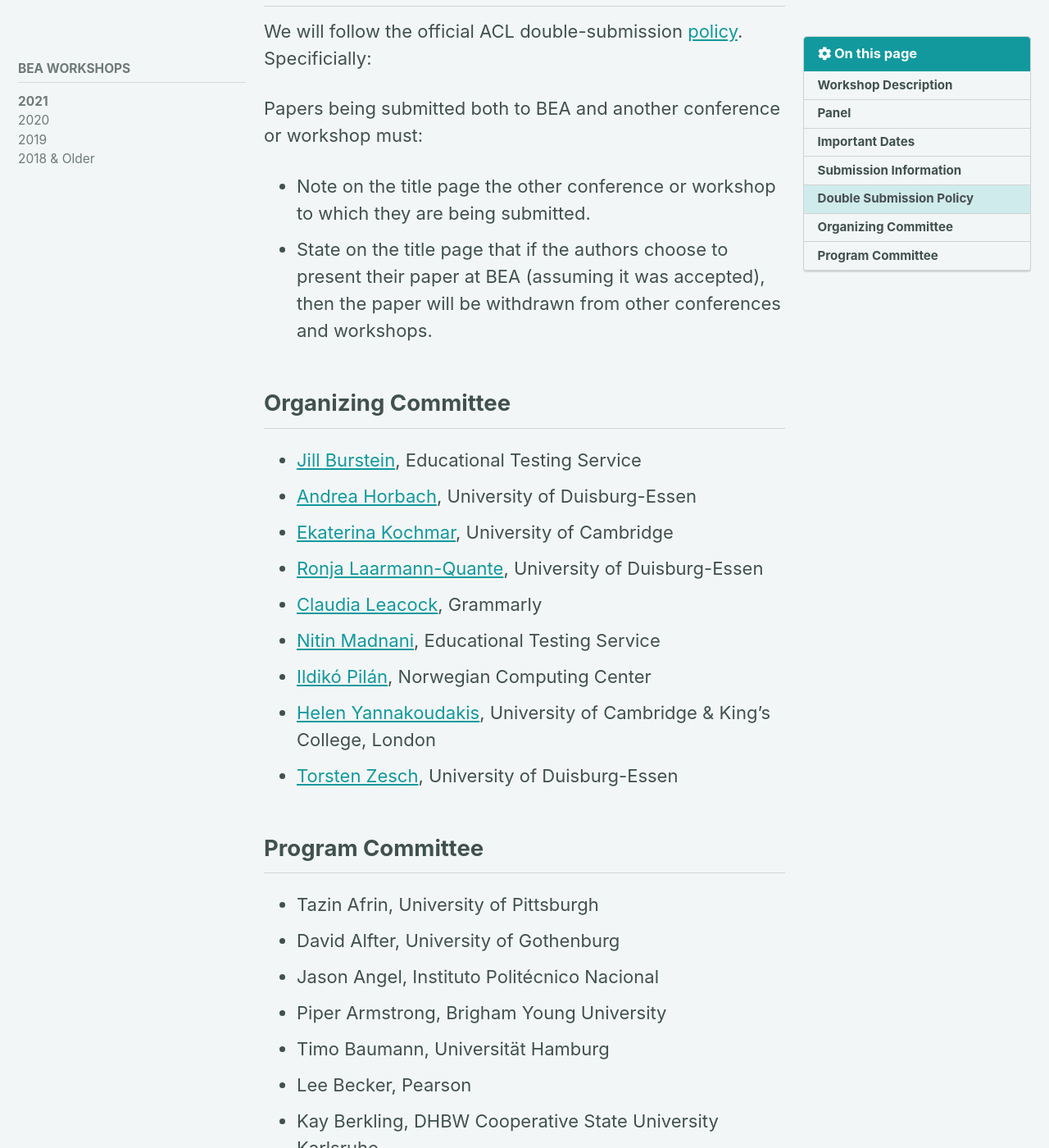
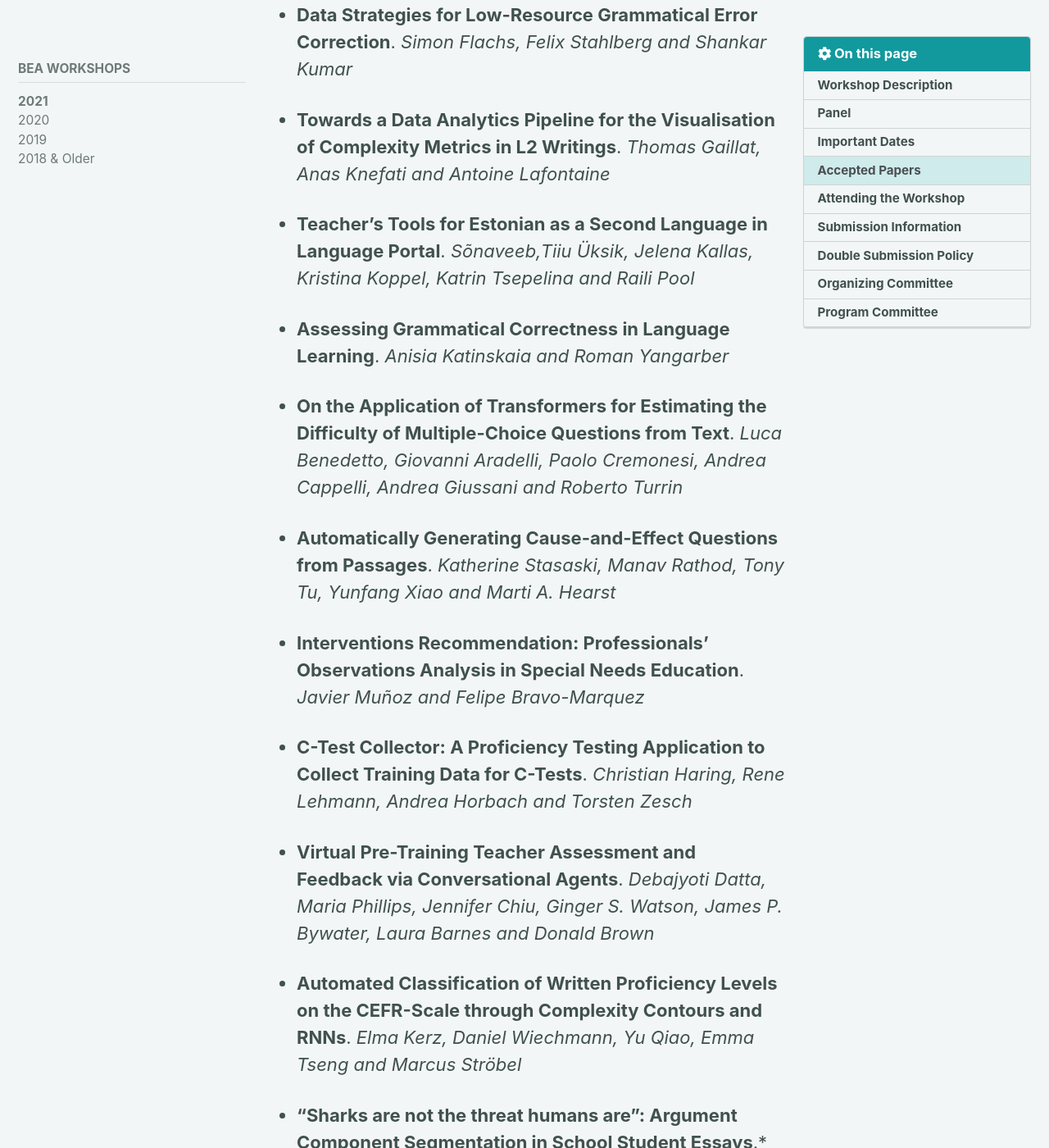
Before and after one commit to sigedu-org/website, a Jekyll site: the page built from _pages/bea/current.md, in a window 1280 px wide and 1400 px high, scrolled down 7624 px. Shown: the whole window at 82% size. Built offline with Jekyll 4.4.1, drawn with Linux system fonts in a browser that asks for light colours; cached includes are drawn as plain includes; nearby versions of some CDN libraries; some of the changed text lies outside the part shown.

Commit message:
Add accepted papers and attending section.

```diff
--- a/_pages/bea/current.md
+++ b/_pages/bea/current.md
@@ -98,7 +98,6 @@ Suggested topics are listed below. We also welcome and urge submission of work i
 
 In 2021, we will be hosting a virtual 1-hour panel on *New Challenges for Educational Technology in the Time of the Pandemic* that will cover such questions as (1) What areas / subjects / aspects of education will be most affected by the pandemic? (2) How can AI / educational technology help tackle these issues? (3) What long-term consequences will the current situation have on education? We have 2 confirmed panelists so far: [Prof. Dr Gaëlle Molinari](https://distanceuniversity.ch/gaelle-molinari/) (Faculty of Psychology, Swiss Distance University Institute) and [Prof Carolyn Rosé](http://www.cs.cmu.edu/~cprose/) (Language Technologies Institute and HCI Institute, Carnegie Mellon University).
 
-
 ## Important Dates
 
 <span style="font-size: smaller;"><em>Note</em>: these dates are still preliminary and may change. All deadlines are 11:59pm UTC-12 (anywhere on earth).</span>
@@ -107,6 +106,60 @@ In 2021, we will be hosting a virtual 1-hour panel on *New Challenges for Educat
 - Notification of Acceptance: <span style="text-decoration: line-through;">Thursday, February 18, 2021</span>&nbsp;**Thursday, February 25, 2021**
 - Camera-ready Papers Due: **Thursday, March 4, 2021**
 - Workshop: Monday, April 19 or Tuesday, April 20, 2021 (TBD)
+
+## Accepted Papers
+
+The following papers have been accepted at BEA 2021. A detailed schedule will be added in the future.
+
+- **Negation Scope Resolution for Chinese as a Second Language**. *Mengyu Zhang, Weiqi Wang, Shuqiao Sun and Weiwei Sun*
+
+- **Text Simplification by Tagging**. *Kostiantyn Omelianchuk, Vipul Raheja and Oleksandr Skurzhanskyi*
+
+- **Employing Distributional Semantics to Organize Task-focused Vocabulary Learning**. *Haemanth Santhi Ponnusamy and Detmar Meurers*
+
+- **Synthetic Data Generation for Grammatical Error Correction with Tagged Corruption Models**. *Felix Stahlberg and Shankar Kumar*
+
+- **Broad Linguistic Complexity Analysis for Greek Readability Classification**. *Savvas Chatzipanagiotidis, Maria Giagkou and Detmar Meurers*
+
+- **Character Set Construction for Chinese Language Learning**. *Chak Yan Yeung and John Lee*
+
+- **Detecting Negative Language Transfer Using Models that Represent Language Structure**. *Leticia Farias Wanderley and Carrie Demmans Epp*
+
+- **Document-level Grammatical Error Correction**. *Zheng Yuan and Christopher Bryant*
+
+- **Essay Quality Signals as Weak Supervision for Source-based Essay Scoring**. *Haoran Zhang and Diane Litman*
+
+- **Parsing Argumentative Structure in English-as-Foreign-Language Essays**. *Jan Wira Gotama Putra, Simone Teufel and Takenobu Tokunaga*
+
+- **Training and Domain Adaptation for Supervised Text Segmentation**. *Goran Glavaš, Ananya Ganesh and Swapna Somasundaran*
+
+- **Data Strategies for Low-Resource Grammatical Error Correction**. *Simon Flachs, Felix Stahlberg and Shankar Kumar*
+
+- **Towards a Data Analytics Pipeline for the Visualisation of Complexity Metrics in L2 Writings**. *Thomas Gaillat, Anas Knefati and Antoine Lafontaine*
+
+- **Teacher’s Tools for Estonian as a Second Language in Language Portal**. *Sõnaveeb,Tiiu Üksik, Jelena Kallas, Kristina Koppel, Katrin Tsepelina and Raili Pool*
+
+- **Assessing Grammatical Correctness in Language Learning**. *Anisia Katinskaia and Roman Yangarber*
+
+- **On the Application of Transformers for Estimating the Difficulty of Multiple-Choice Questions from Text**. *Luca Benedetto, Giovanni Aradelli, Paolo Cremonesi, Andrea Cappelli, Andrea Giussani and Roberto Turrin*
+
+- **Automatically Generating Cause-and-Effect Questions from Passages**. *Katherine Stasaski, Manav Rathod, Tony Tu, Yunfang Xiao and Marti A. Hearst*
+
+- **Interventions Recommendation: Professionals’ Observations Analysis in Special Needs Education**. *Javier Muñoz and Felipe Bravo-Marquez*
+
+- **C-Test Collector: A Proficiency Testing Application to Collect Training Data for C-Tests**. *Christian Haring, Rene Lehmann, Andrea Horbach and Torsten Zesch*
+
+- **Virtual Pre-Training Teacher Assessment and Feedback via Conversational Agents**. *Debajyoti Datta, Maria Phillips, Jennifer Chiu, Ginger S. Watson, James P. Bywater, Laura Barnes and Donald Brown*
+
+- **Automated Classification of Written Proficiency Levels on the CEFR-Scale through Complexity Contours and RNNs**. *Elma Kerz, Daniel Wiechmann, Yu Qiao, Emma Tseng and Marcus Ströbel*
+
+- **"Sharks are not the threat humans are": Argument Component Segmentation in School Student Essays**.* Tariq Alhindi and Debanjan Ghosh*
+
+- **Using Linguistic Features to Predict the Response Process Complexity Associated with Answering Clinical MCQs**. *Victoria Yaneva, Daniel Jurich, Le An Ha and Peter Baldwin*
+
+## Attending the Workshop
+
+The BEA 2021 workshop is co-located with the 2021 Conference of the European Chapter of the Association for Computational Linguistics or [EACL 2021](https://2021.eacl.org). To attend the workshop, you need to register on the conference website and choose the BEA workshop on the registration form. Conference registration should open in March 2021.
 
 ## Submission Information
 
@@ -129,7 +182,6 @@ We will follow the official ACL double-submission [policy](https://www.aclweb.or
 Papers being submitted both to BEA and another conference or workshop must:
 - Note on the title page the other conference or workshop to which they are being submitted.
 - State on the title page that if the authors choose to present their paper at BEA (assuming it was accepted), then the paper will be withdrawn from other conferences and workshops.
-
 
 ## Organizing Committee
 
```
